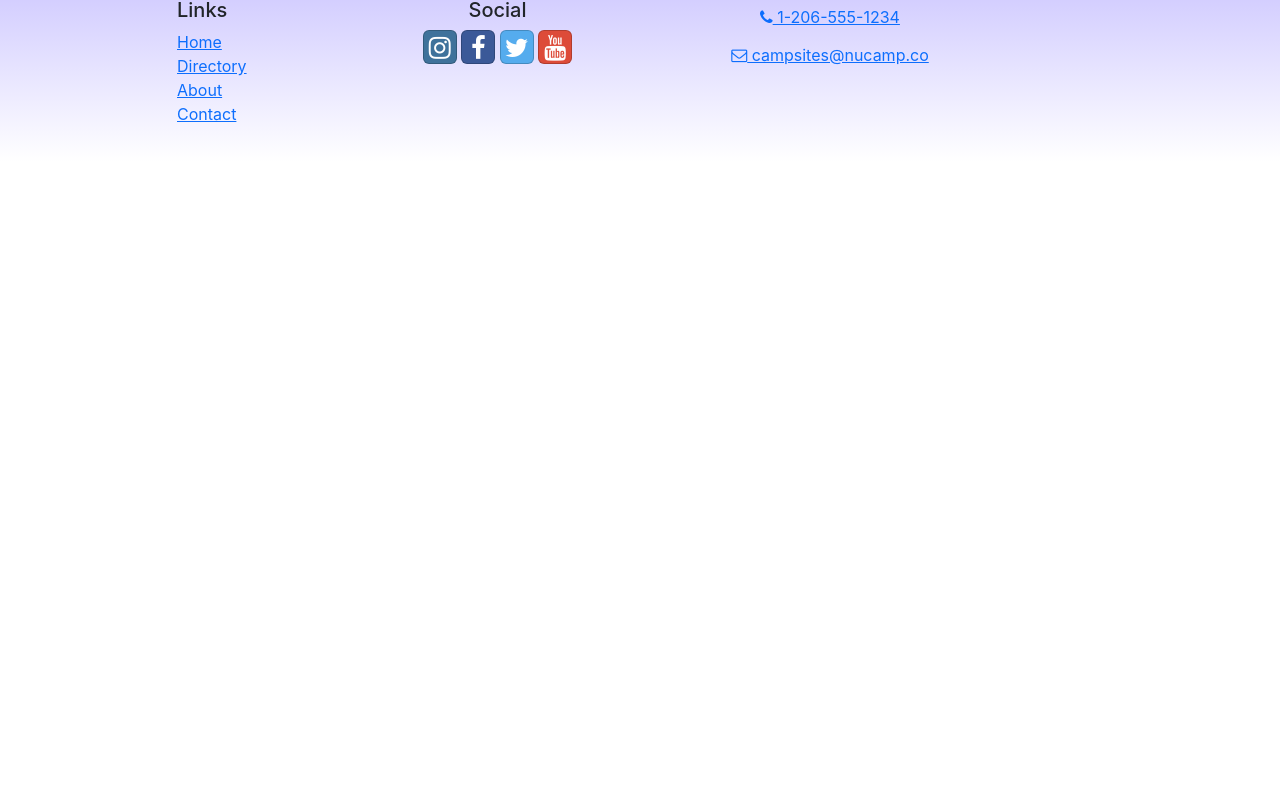
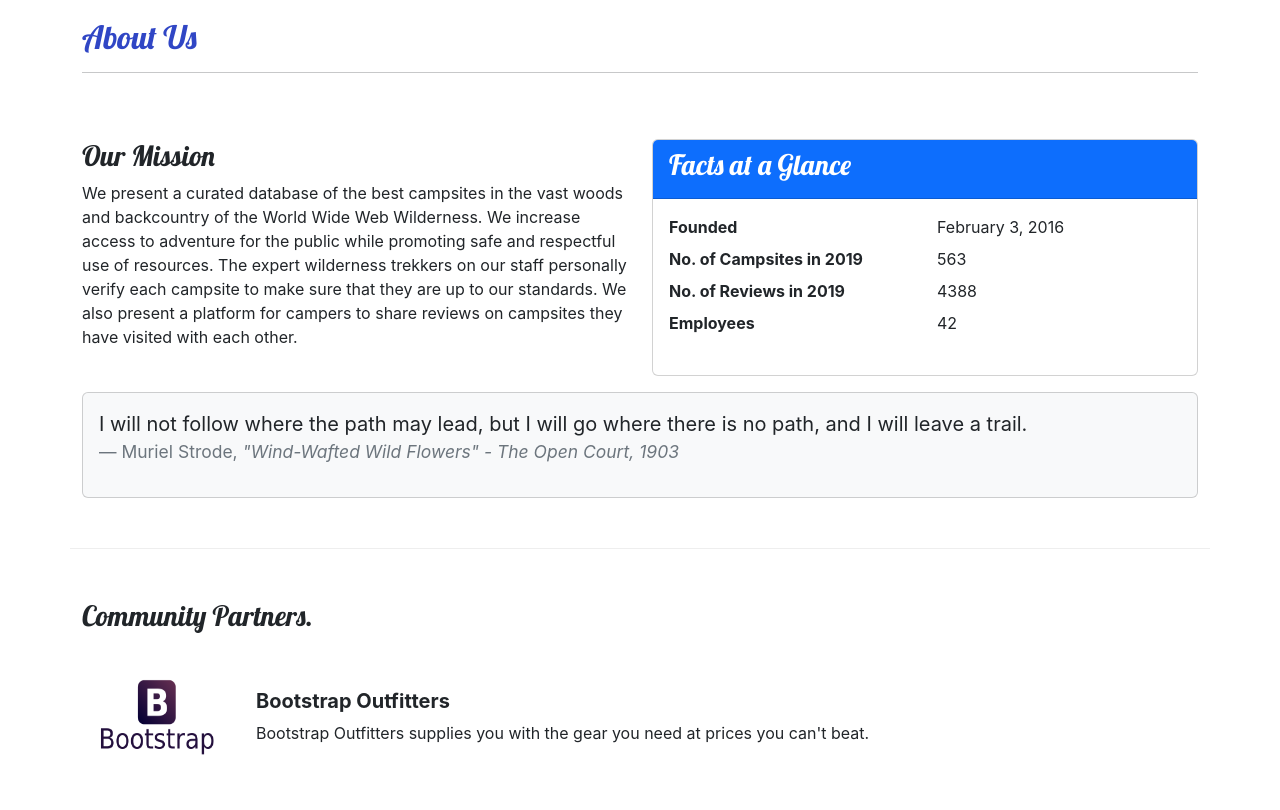
Before and after one commit to YoniYo12/React-Nucampsite, a React (Create React App) app: page /About in a window 1280 px wide. Shown: the part 230-1040 px from the top of the page. Before the commit the page ends 800 px from the top, so only its background shows below. Built offline with nearby package versions, Linux system fonts and the light colour scheme.

Commit message:
AnimatedDisplayCard

```diff
--- a/src/App.js
+++ b/src/App.js
@@ -8,7 +8,7 @@
 import HomePage from './pages/HomePage';
 import ContactPage from './pages/ContactPage';
 import CampsiteDetailPage from './pages/CampsiteDetailPage';
-
+import AboutPage from './pages/AboutPage';
 
 
 function App() {
@@ -20,6 +20,7 @@
               <Route path='contact' element={<ContactPage/>}> </Route>
               <Route path='directory' element={<CampsitesDirectoryPage/>}> </Route>
               <Route path='directory/:campsiteId' element={<CampsiteDetailPage />}/>
+              <Route path='About' element={<AboutPage/>}/>
             </Routes>
             <Footer />
     </div>
--- a/src/components/DisplayList.js
+++ /dev/null
@@ -1,24 +0,0 @@
-import {Col , Row} from 'reactstrap';
-import DisplayCard from './DisplayCard'
-import { selectFeaturedCampsite } from '../features/campsites/campsitesSlice';
-import { selectFeaturedPromotion } from '../features/promotions/promotionsSlice';
-
-const DisplayList = ()=>{
-    const items = [selectFeaturedCampsite(),selectFeaturedPromotion()]
-    return(
-        <Row>
-            {
-                items.map((item,idx)=> {
-                    return(
-                        <Col md className='m-1' key={idx}>
-                            <DisplayCard item = {item}/>
-                        </Col>
-                    )
-                })
-            }
-        </Row>
-    )
-
-}
-
-export default DisplayList;
--- /dev/null
+++ b/src/features/Partners/Partner.js
@@ -0,0 +1,21 @@
+
+const Partner = ({partner})=>{
+
+    if(partner){
+        const {image,name,description} = partner;
+        return(
+            <>
+            <img src={image} alt ={name} style={{width: '150px'}}/>
+            <div className="m-4">
+            <h5 className='fw-bold'>{name}</h5>
+                    {description}
+            </div>
+
+            </>
+        )
+    }
+    return null;
+
+}
+
+export default Partner;
--- /dev/null
+++ b/src/features/Partners/PartnersList.js
@@ -0,0 +1,29 @@
+import {Col} from 'reactstrap';
+import Partner from './Partner';
+import {selectAllPartners} from './partnersSlice';
+
+
+const PartnersList = ()=> {
+
+    const partners = selectAllPartners();
+
+    return(
+        <Col className='mt-4'>
+            {
+                partners.map(partner=>{
+                    return(
+                        <div className='d-flex mb-5' key={partner.id}>
+                            <Partner partner={partner} />
+                        </div>
+                    )
+                })
+
+            }
+
+        </Col>
+    )
+
+
+}
+
+export default PartnersList;
--- /dev/null
+++ b/src/features/Partners/partnersSlice.js
@@ -0,0 +1,10 @@
+import {PARTNERS} from '../../app/shared/PARTNERS';
+
+
+export const selectAllPartners = ()=>{
+    return PARTNERS;
+}
+
+export const selectFeaturedPartner = (id)=>{
+    return PARTNERS.find(partner=>partner.featured);
+}
--- /dev/null
+++ b/src/features/display/AnimatedDisplayCard.js
@@ -0,0 +1,34 @@
+import {Card, CardImg, CardText, CardBody, CardTitle} from "reactstrap";
+
+import {useState, useEffect} from 'react';
+import {useSpring, animated} from 'react-spring';
+
+const DisplayCard = ({item})=>{
+    const {image,name,description} = item;
+    const [toggle, setToggle] = useState(false);
+
+    const animatedStyle = useSpring({
+        opacity: toggle ? 1:0,
+        transform: toggle ? 'scale(1,1)' : 'scale(1,0)',
+        config: {duration: 500}
+    });
+
+    useEffect(()=>{
+        setToggle(true);
+    },[]);
+
+    return(
+        <animated.div style={animatedStyle}>
+            <Card>
+                <CardImg src={image} alt={name}/>
+                <CardBody>
+                    <CardTitle>{name}</CardTitle>
+                    <CardText>{description}</CardText>
+                </CardBody>
+            </Card>
+        </animated.div>
+    )
+}
+
+
+export default DisplayCard;
--- /dev/null
+++ b/src/features/display/DisplayList.js
@@ -0,0 +1,26 @@
+import {Col , Row} from 'reactstrap';
+// import DisplayCard from './DisplayCard'
+import { selectFeaturedCampsite } from '../campsites/campsitesSlice';
+import { selectFeaturedPromotion } from '../promotions/promotionsSlice';
+import { selectFeaturedPartner } from '../Partners/partnersSlice';
+import AnimatedDisplayCard from './AnimatedDisplayCard';
+
+const DisplayList = ()=>{
+    const items = [selectFeaturedCampsite(),selectFeaturedPromotion(),selectFeaturedPartner()]
+    return(
+        <Row>
+            {
+                items.map((item,idx)=> {
+                    return(
+                        <Col md className='m-1' key={idx}>
+                            <AnimatedDisplayCard item = {item}/>
+                        </Col>
+                    )
+                })
+            }
+        </Row>
+    )
+
+}
+
+export default DisplayList;
--- /dev/null
+++ b/src/pages/AboutPage.js
@@ -0,0 +1,80 @@
+import {Col, Row, Container  , Card, CardBody, CardHeader} from 'reactstrap';
+import SubHeader from '../components/SubHeader';
+import PartnersList from '../features/Partners/PartnersList';
+
+const AboutPage = ()=> {
+
+    return(
+        <Container>
+            <SubHeader current='About Us'/>
+            <Row className='row-content'>
+                <Col sm='6'>
+                    <h3>Our Mission</h3>
+                    <p>
+                        We present a curated database of the best campsites in the
+                        vast woods and backcountry of the World Wide Web Wilderness.
+                        We increase access to adventure for the public while
+                        promoting safe and respectful use of resources. The expert
+                        wilderness trekkers on our staff personally verify each
+                        campsite to make sure that they are up to our standards. We
+                        also present a platform for campers to share reviews on
+                        campsites they have visited with each other.
+                    </p>
+                </Col>
+                <Col sm='6'>
+                    <Card>
+                        <CardHeader className='bg-primary text-white'>
+                            <h3>Facts at a Glance</h3>
+                        </CardHeader>
+                        <CardBody>
+                        <dl className='row'>
+                                <dt className='col-6'>Founded</dt>
+                                <dd className='col-6'>February 3, 2016</dd>
+                                <dt className='col-6'>No. of Campsites in 2019</dt>
+                                <dd className='col-6'>563</dd>
+                                <dt className='col-6'>No. of Reviews in 2019</dt>
+                                <dd className='col-6'>4388</dd>
+                                <dt className='col-6'>Employees</dt>
+                                <dd className='col-6'>42</dd>
+                            </dl>
+
+                        </CardBody>
+                    </Card>
+                </Col>
+                <Col>
+                    <Card className='bg-light mt-3'>
+                        <CardBody >
+                            <blockquote className='blockquote'>
+                                <p>
+                                    I will not follow where the path may lead, but I
+                                    will go where there is no path, and I will leave
+                                    a trail.
+                                </p>
+                                <footer className='blockquote-footer'>
+                                     Muriel Strode,{' '}
+                                    <cite title='Source Title'>
+                                        "Wind-Wafted Wild Flowers" - The Open Court,
+                                        1903
+                                    </cite>
+
+                                </footer>
+                            </blockquote>
+
+                        </CardBody>
+                    </Card>
+                </Col>
+            </Row>
+            <Row className='row-content'>
+                <Col xs='12'>
+                    <h3>Community Partners.</h3>
+                </Col>
+                <PartnersList />
+
+            </Row>
+        </Container>
+    )
+
+}
+
+
+export default AboutPage;
--- a/src/pages/HomePage.js
+++ b/src/pages/HomePage.js
@@ -1,5 +1,5 @@
 import { Container } from "reactstrap";
-import DisplayList from "../components/DisplayList";
+import DisplayList from "../features/display/DisplayList";
 import SubHeader from "../components/SubHeader";
 const HomePage = ()=>{
     return (
```
Also changed, not shown: src/features/comments/CommentsSlice.js (line endings or trailing spaces), src/features/display/DisplayCard.js (renamed from src/components/DisplayCard.js).
